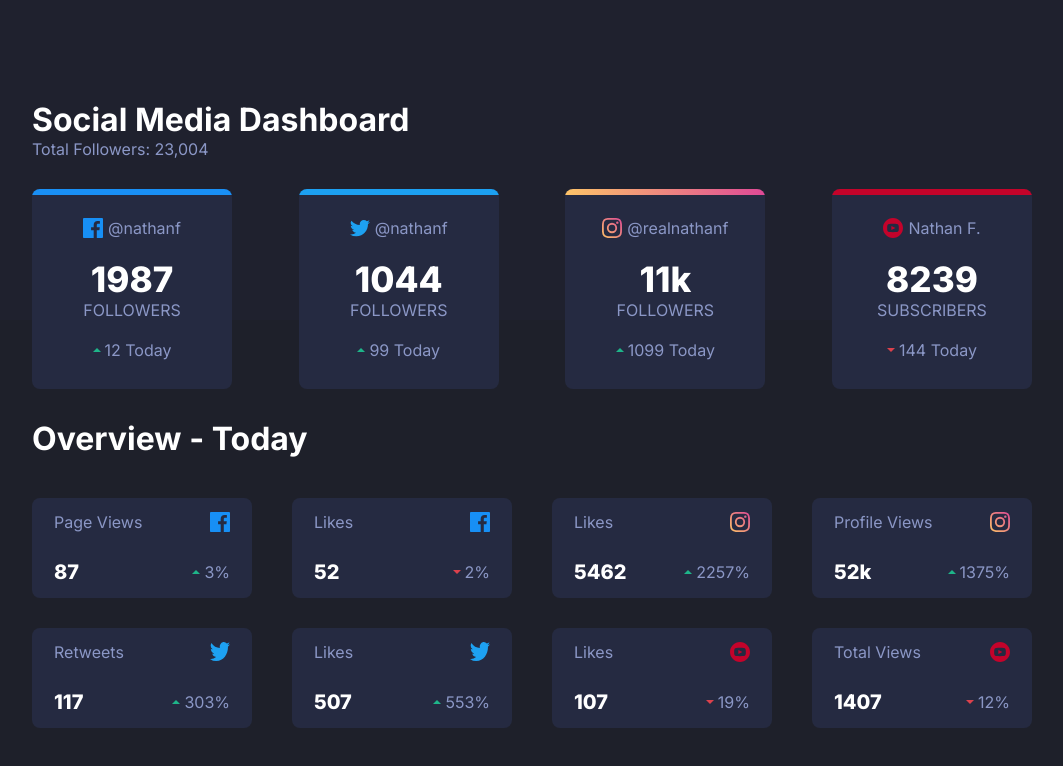
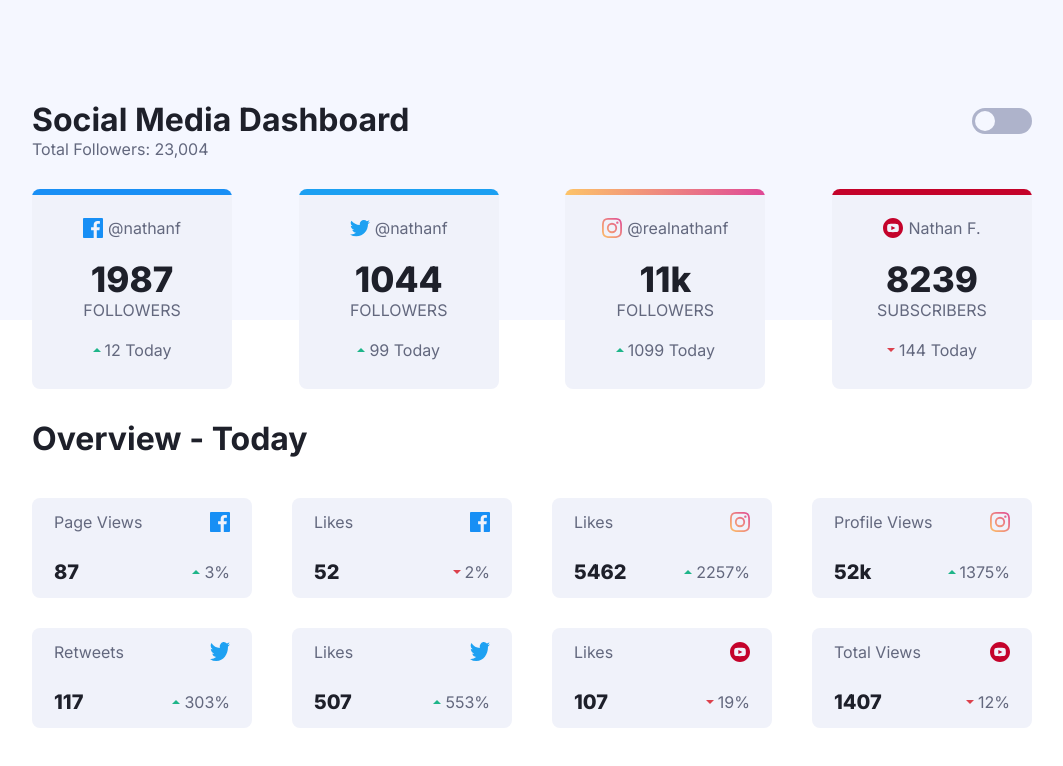
Before and after one commit to lalit-hld/social-media-dashboard-with-theme-switcher-master, a plain HTML site: page social-media-dashboard-with-theme-switcher-master/index.html in a window 1280 px wide. Shown: the whole page, without its empty margins (108-1171 px from the left). Drawn offline with Linux system fonts and the light colour scheme.

Commit message:
Updated theme mode.

```diff
--- a/social-media-dashboard-with-theme-switcher-master/index.html
+++ b/social-media-dashboard-with-theme-switcher-master/index.html
@@ -16,9 +16,12 @@
     .attribution a { color: hsl(228, 45%, 44%); }
   </style>
 </head>
-<body>
+<body class="Light-Theme">
   <div class="outer"></div>
   <div class="box">
+    <div class="toggle">
+      <div class="circle"></div>
+    </div>
     <h1>Social Media Dashboard</h1>
   <p>Total Followers: 23,004</p>
   <div class="dashboard">
@@ -151,5 +154,6 @@
     Challenge by <a href="https://www.frontendmentor.io?ref=challenge" target="_blank">Frontend Mentor</a>.
     Coded by <a href="#">Your Name Here</a>.
   </div> -->
+  <script src="script.js"></script>
 </body>
 </html>
--- /dev/null
+++ b/social-media-dashboard-with-theme-switcher-master/script.js
@@ -0,0 +1,5 @@
+let theme = document.getElementsByClassName("toggle");
+let circle = document.getElementsByClassName("circle");
+theme.addEventListener('click', function() {
+    circle.classList.add("move");
+})
--- a/social-media-dashboard-with-theme-switcher-master/style.css
+++ b/social-media-dashboard-with-theme-switcher-master/style.css
@@ -4,19 +4,39 @@
     padding: 0;
     box-sizing: border-box;
 }
+
+.Dark-Theme{
+    --BG: hsl(230, 17%, 14%);
+    --Top-BG-Pattern: hsl(232, 19%, 15%);
+    --Card-BG: hsl(228, 28%, 20%);
+    --Text: hsl(228, 34%, 66%);
+    --Text-2: hsl(0, 0%, 100%);
+    --Toggle: linear-gradient(to right ,hsl(210, 78%, 56%), hsl(146, 68%, 55%));
+}
+
+.Light-Theme{
+    --BG: hsl(0, 0%, 100%);
+    --Top-BG-Pattern: hsl(225, 100%, 98%);
+    --Card-BG: hsl(227, 47%, 96%);
+    --Text: hsl(228, 12%, 44%);
+    --Text-2: hsl(230, 17%, 14%);
+    --Toggle: hsl(230, 22%, 74%);
+}
+
 body{
     display: flex;
     align-items: center;
     justify-content: center;
     height: 100vh;
-    background-color: hsl(230, 17%, 14%);
+    background-color: var(--BG);
     font-family: Inter;
     font-weight: 400;
-    color:hsl(228, 34%, 66%);
+    color: var(--Text);
     font-weight: 400;
 }
 
 .box{
+    position: relative;
     display: flex;
     flex-direction: column;
     justify-content: space-between;
@@ -36,7 +56,7 @@ body{
     align-items: center;
     width: 200px;
     height: 200px;
-    background-color: hsl(228, 28%, 20%);
+    background-color: var(--Card-BG);
     position: relative;
     border-radius: 8px;
     overflow: hidden;
@@ -58,13 +78,13 @@ body{
     width: 220px;
     height: 100px;
     margin: 15px 0;
-    background-color: hsl(228, 28%, 20%);
+    background-color: var(--Card-BG);
     justify-content: space-around;
     border-radius: 8px;
 }
 
 h1{
-    color: white;
+    color: var(--Text-2);
     font-weight: 700;
 }
 .space{
@@ -84,7 +104,7 @@ h1{
     margin: 20px;
 }
 .p1>p:nth-of-type(1){
-    color: hsl(0, 0%, 100%);
+    color: var(--Text-2);
     font-size: 35px;
     font-weight: 800;
 }
@@ -92,14 +112,14 @@ h1{
     text-transform: uppercase;
 }
 .size{
-    color: hsl(0, 0%, 100%);
+    color: var(--Text-2);
     font-size: 20px;
     font-weight: 800;
 }
 .outer{
     width: 100%;
     height: 40%;
-    background-color: hsl(232, 19%, 15%);
+    background-color: var(--Top-BG-Pattern);
     position: absolute;
     top: 0;
     z-index: -9999;
@@ -149,3 +169,22 @@ h1{
 .gap{
     margin-right: 5px;
 }
+.toggle{
+    position: absolute;
+    top: 8px;
+    right: 0;
+    background: var(--Toggle);
+    padding: 3px;
+    width: 6%;
+    border-radius: 50px;
+}
+.circle{
+    background-color: var(--Top-BG-Pattern);
+    width: 8px;
+    padding: 10px;
+    border-radius: 50%;
+}
+.move{
+    transform: translateX(100px);
+    transition: 0.2s;
+}
```
